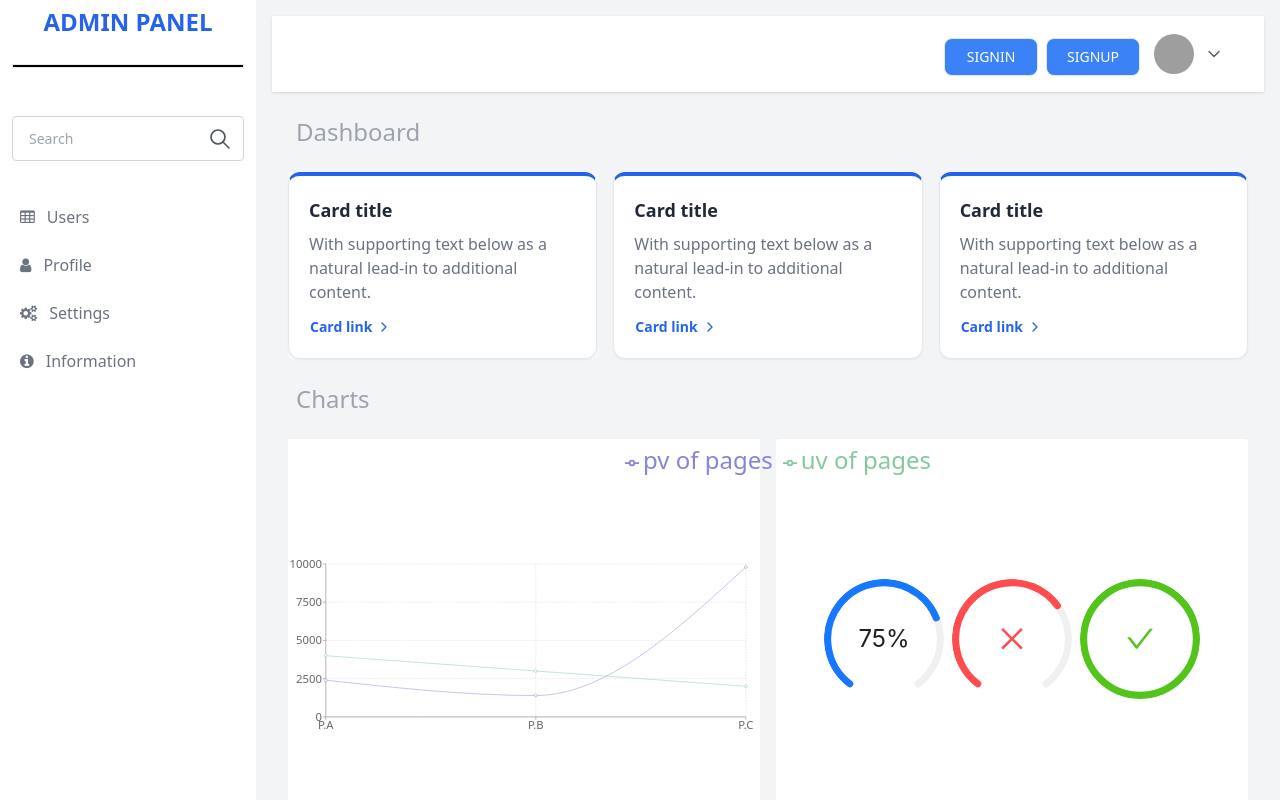
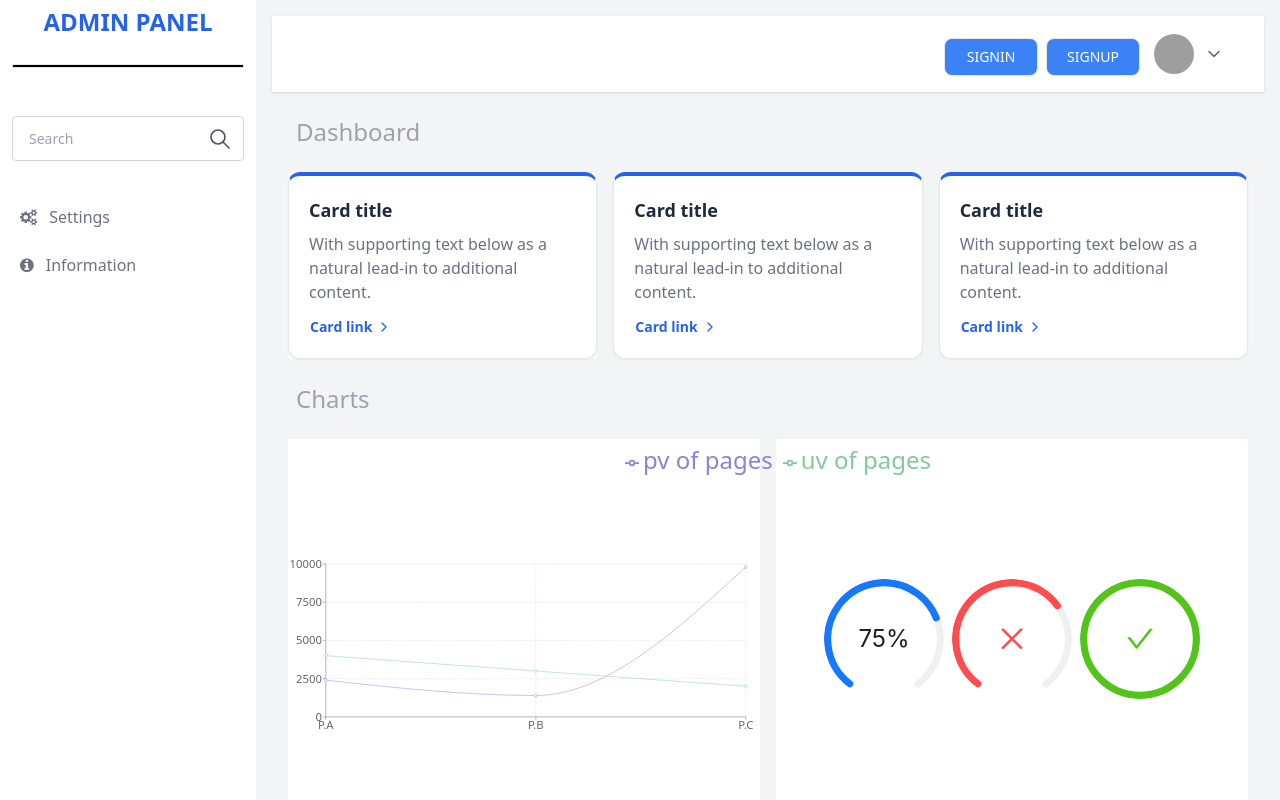
Before and after one commit to yadamoon/Admin-Panel, a React (Vite) app in the folder Dashboard/: page / in a window 1280 px wide. Shown: the top 800 px of the page. Built offline with nearby package versions, Linux system fonts and the light colour scheme; grey boxes are pictures that could not be loaded.

Commit message:
updated add the the signedIn  {}

```diff
--- a/Dashboard/src/SideBar/SideBar.jsx
+++ b/Dashboard/src/SideBar/SideBar.jsx
@@ -3,23 +3,23 @@
 // eslint-disable-next-line no-unused-vars
 
 
-
+import {useState} from 'react';
 import {  motion } from "framer-motion";
+import  {setHide , setShow} from "../store/Slice/authSlice"
 import { useSelector } from "react-redux";
 import { Link } from "react-router-dom";
 
 
 const SideBar = () => {
-  // const authState = useSelector((state) => state.auth);
- const signedIn = useSelector((state)=>state.auth)
+  const { signedIn } = useSelector(state => state.user) || {};
+
   return (
 
     <div className="">
 
       <aside
-        id="sidebar-multi-level-sidebar"
         className="fixed top-0 left-0 z-40 w-64 h-screen transition-transform -translate-x-full sm:translate-x-0"
-        aria-label="Sidebar"
+
       >
         <div className="h-full px-3 py-4 overflow-y-auto bg-white">
           <div className=" mb-4 justify-center items-center text-center ">
@@ -93,7 +93,7 @@ const SideBar = () => {
             </motion.li>
               )}
  {/* table */}
-            {!signedIn && (
+            {signedIn && (
 
             <motion.li
               whileHover={{ scale: 1.3, originX: 0, color: "#f8e112" }}
@@ -156,7 +156,7 @@ const SideBar = () => {
               </Link>
             </motion.li> */}
  {/* user */}
-{!signedIn && (
+{signedIn && (
 
             <motion.li
               whileHover={{ scale: 1.3, originX: 0, color: "#f8e112" }}
```
